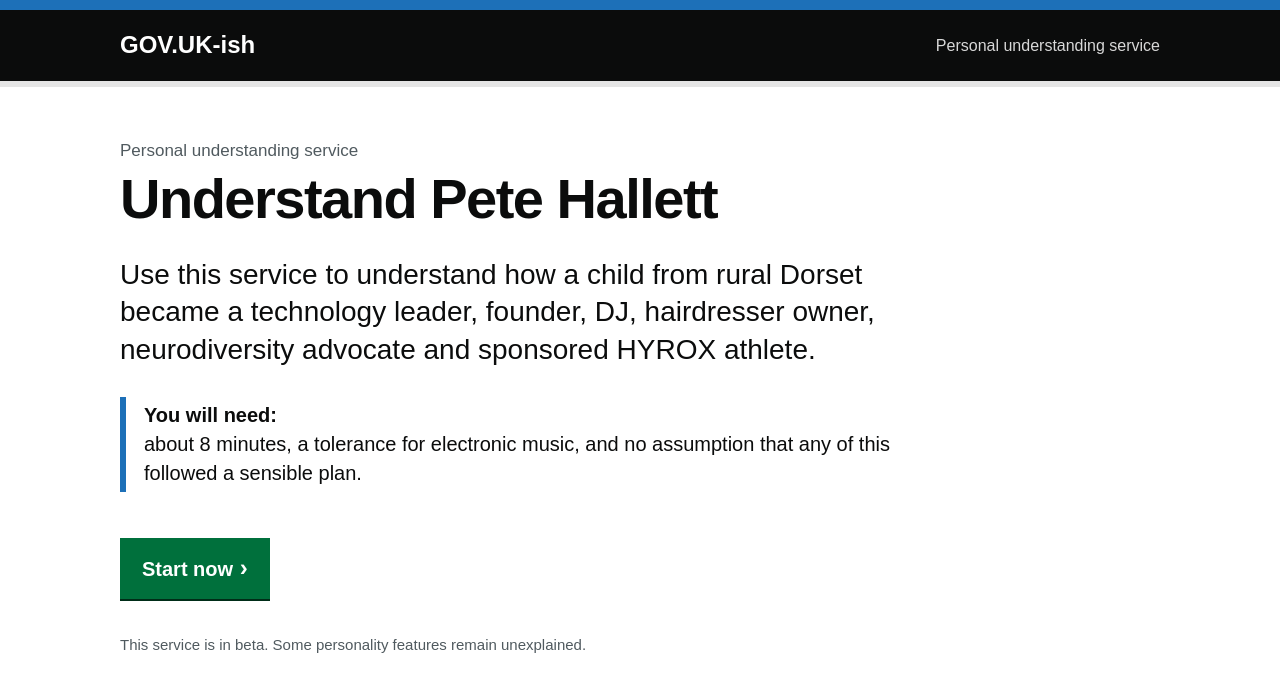
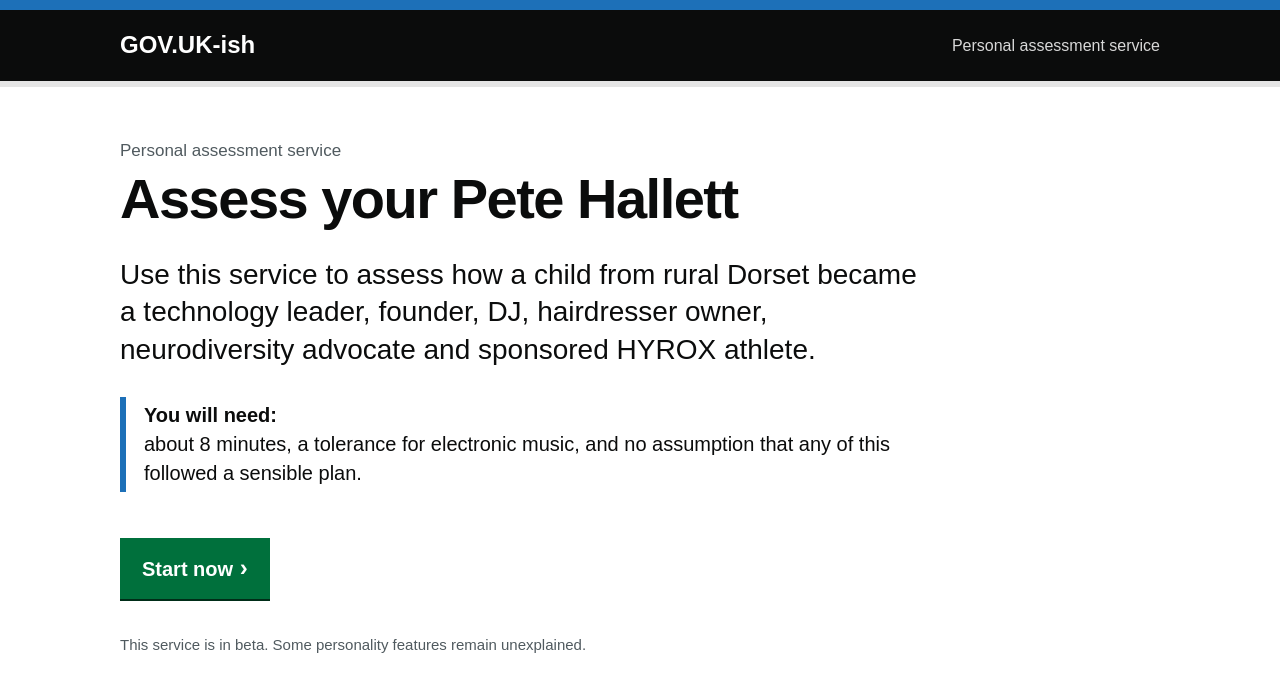
Before and after one commit to digipete/floorisyours, a plain HTML site: page index.html in a window 1280 px wide. Drawn offline with Linux system fonts and the light colour scheme.

Commit message:
Change service title from understanding to assessment

```diff
--- a/index.html
+++ b/index.html
@@ -11,10 +11,10 @@
 </head>
 <body>
 <div class="govbar"></div>
-<header><div class="wrap brand"><span>GOV.UK-ish</span><span>Personal understanding service</span></div></header>
+<header><div class="wrap brand"><span>GOV.UK-ish</span><span>Personal assessment service</span></div></header>
 <div class="progress"><span id="progressBar"></span></div>
 <main>
-<section class="page active" data-page="0"><div class="wrap content"><p class="phase">Personal understanding service</p><h1>Understand Pete Hallett</h1><p class="lead">Use this service to understand how a child from rural Dorset became a technology leader, founder, DJ, hairdresser owner, neurodiversity advocate and sponsored HYROX athlete.</p><div class="panel"><strong>You will need:</strong><br>about 8 minutes, a tolerance for electronic music, and no assumption that any of this followed a sensible plan.</div><button class="button" onclick="go(1)">Start now</button><p class="footer-note">This service is in beta. Some personality features remain unexplained.</p></div></section>
+<section class="page active" data-page="0"><div class="wrap content"><p class="phase">Personal assessment service</p><h1>Assess your Pete Hallett</h1><p class="lead">Use this service to assess how a child from rural Dorset became a technology leader, founder, DJ, hairdresser owner, neurodiversity advocate and sponsored HYROX athlete.</p><div class="panel"><strong>You will need:</strong><br>about 8 minutes, a tolerance for electronic music, and no assumption that any of this followed a sensible plan.</div><button class="button" onclick="go(1)">Start now</button><p class="footer-note">This service is in beta. Some personality features remain unexplained.</p></div></section>
 
 <section class="page" data-page="1"><div class="wrap content"><p class="phase"><span class="step">Step 1 of 8</span></p><h2>Start in the Shire</h2><p class="copy">I grew up around Bridport and West Bay in Dorset: countryside, fields, cliffs, sea and quite a lot of space. Technology was not exactly abundant. Being outside was.</p><div class="grid"><figure><img src="assets/childhood-beach.jpeg" alt="Childhood beach photo"><figcaption>Early evidence of a preference for the coast.</figcaption></figure><figure><img src="assets/west-bay.jpeg" alt="West Bay cliffs"><figcaption>West Bay. Countryside in one direction, sea in the other.</figcaption></figure></div><p class="quote">The things I kept coming back to were technology and how things work, music, the coast and open air, and sport.</p><p class="copy">At the time they looked like unrelated interests. Much later I realised they had something in common: curiosity, intensity, freedom, pattern, movement and somewhere for my brain to go.</p><button class="button secondary" onclick="go(0)">Back</button><button class="button" onclick="go(2)">Continue</button></div></section>
 
```
